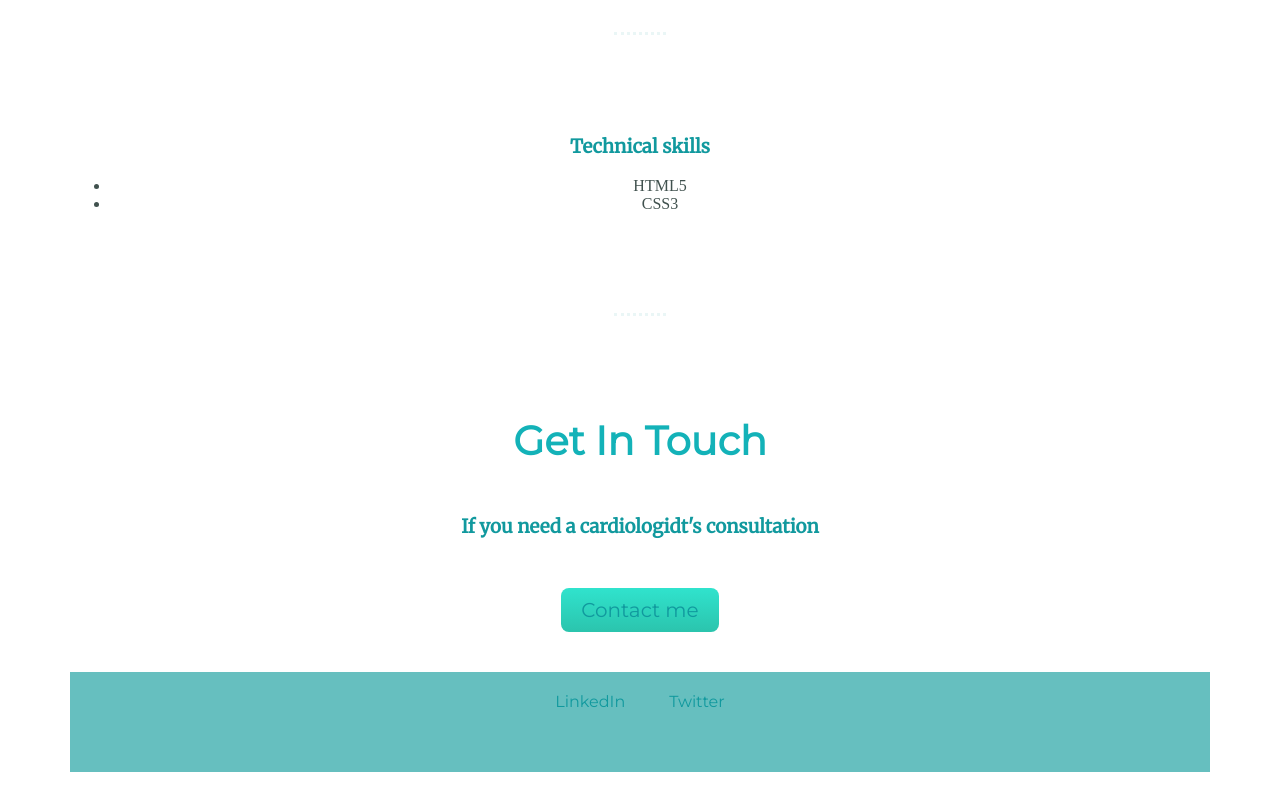
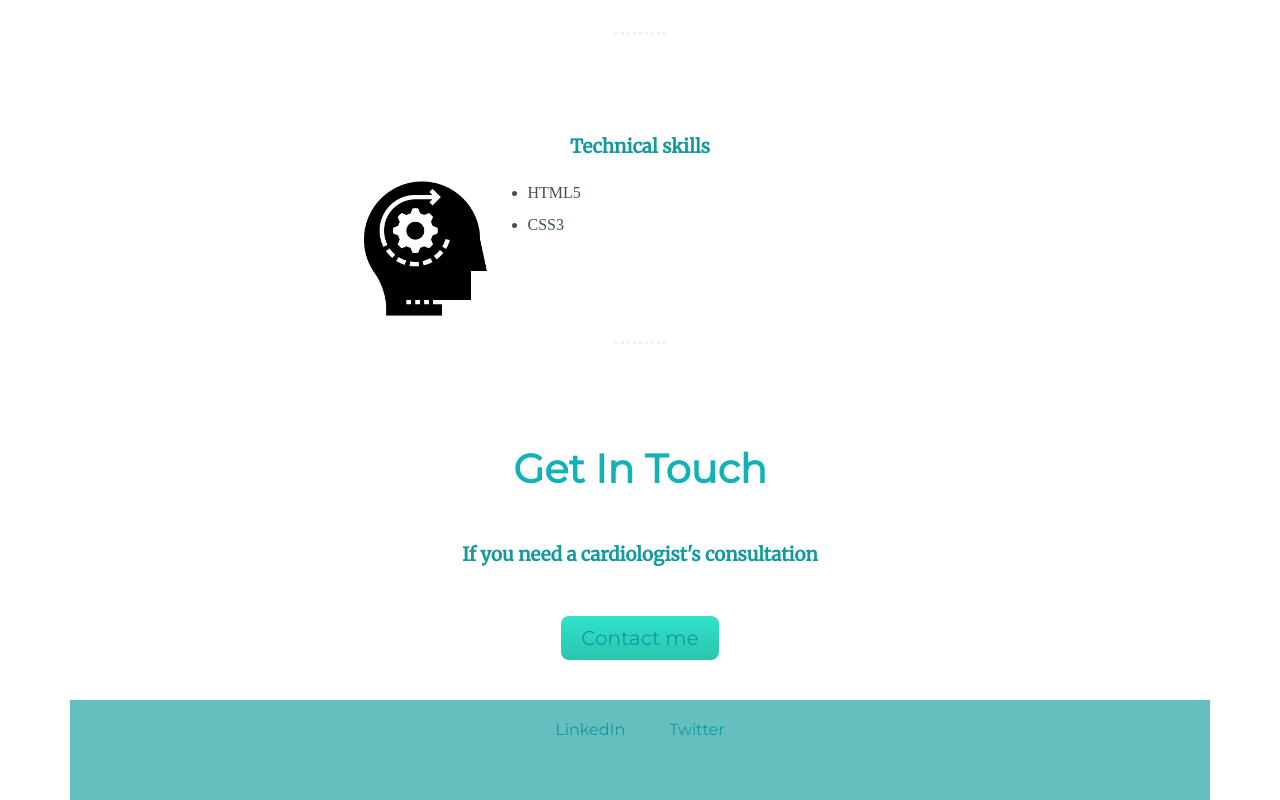
Before and after one commit to KubatbekM/CV-2, a plain HTML site: page index.html in a window 1280 px wide. Shown: the part 1575-2375 px from the top of the page. Before the commit the page ends 2347 px from the top, so only its background shows below. Drawn offline with Linux system fonts and the light colour scheme.

Commit message:
add a photo for tech skills

```diff
--- a/index.html
+++ b/index.html
@@ -91,10 +91,13 @@
         <hr />
         <div>
           <h3>Technical skills</h3>
-          <ul>
-            <li>HTML5</li>
-            <li>CSS3</li>
-          </ul>
+          <div class="skill-row">
+            <img src="images/logical-thinking.png" alt="" class="skill-code" />
+            <ul>
+              <li>HTML5</li>
+              <li>CSS3</li>
+            </ul>
+          </div>
         </div>
       </div>
       <hr />
@@ -103,7 +106,7 @@
       <div class="contactme">
         <h2>Get In Touch</h2>
         <h3 class="contact-message">
-          If you need a cardiologidt's consultation
+          If you need a cardiologist's consultation
         </h3>
         <a href="mailto: kubat.imkm@gmail.com" class="contact-btn"
           >Contact me</a
```
Also changed, not shown: images/logical-thinking.png (added).
